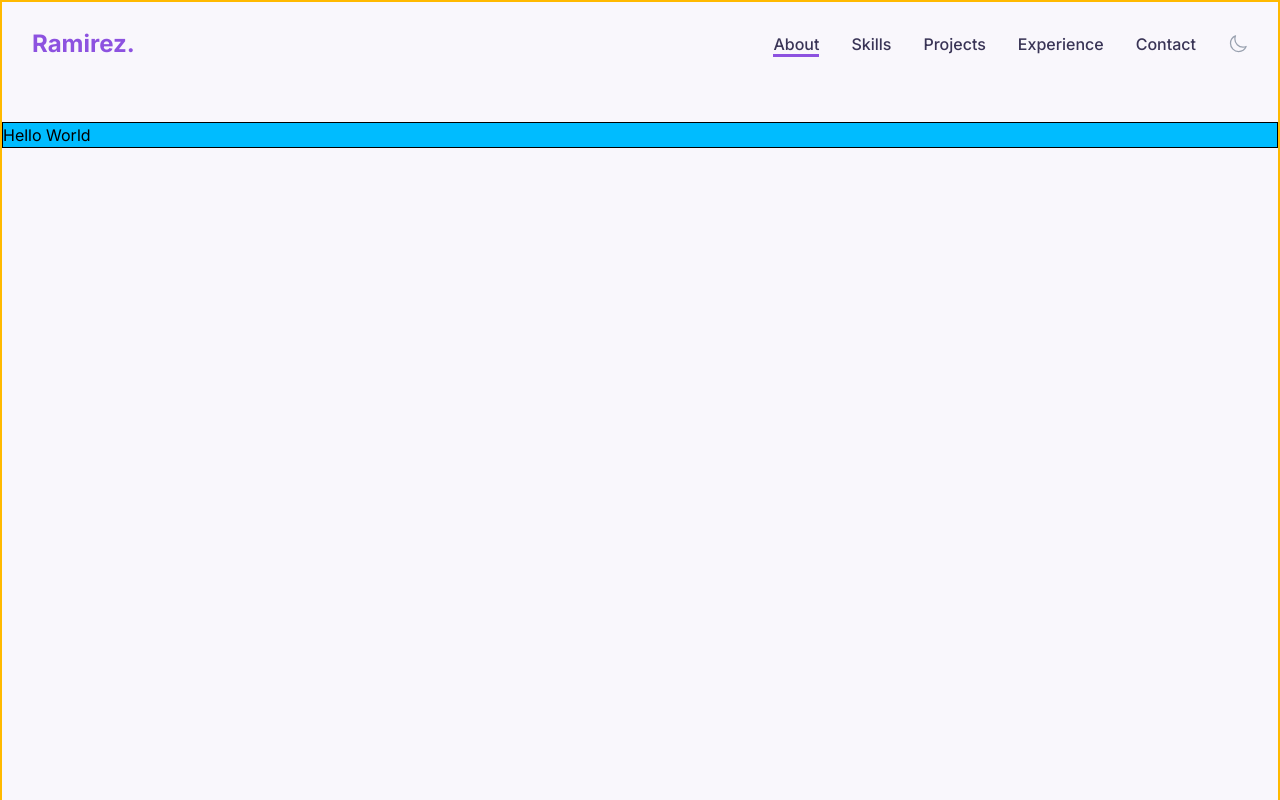
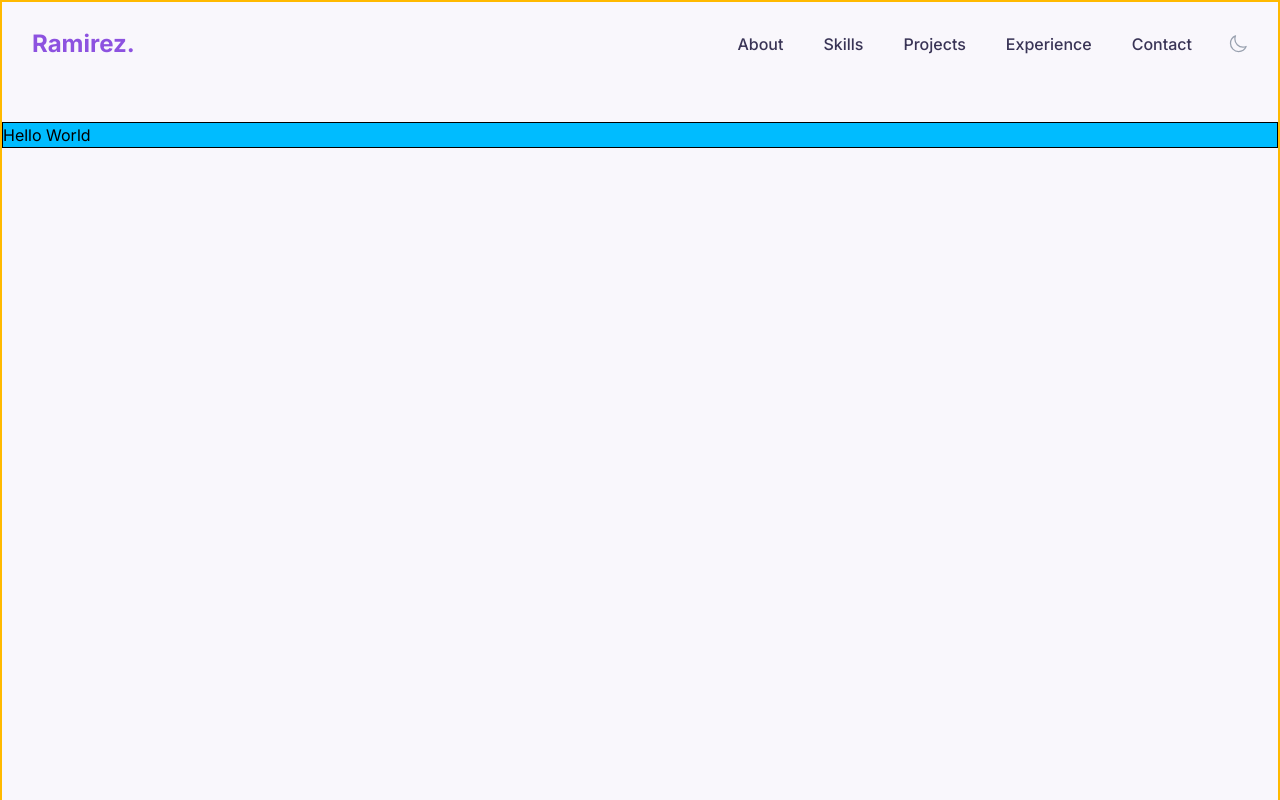
Before and after one commit to hectorlil48/my-portfolio, a React (Vite) app: page / in a window 1280 px wide. Shown: the top 800 px of the page. Built offline with nearby package versions, Linux system fonts and the light colour scheme.

Commit message:
Created a Skills component and linked it to my nav. Also made a hooks folder and added a function to detect skroll and aplly a active state to links.

```diff
--- a/src/App.jsx
+++ b/src/App.jsx
@@ -1,6 +1,7 @@
 import Navbar from "./components/Navbar";
 import Hero from "./components/Hero";
 import About from "./components/About";
+import Skills from "./components/Skills";
 
 const App = () => {
   return (
@@ -8,6 +9,7 @@ const App = () => {
       <Navbar />
       <Hero />
       <About />
+      <Skills />
     </div>
   );
 };
--- a/src/components/Navbar.jsx
+++ b/src/components/Navbar.jsx
@@ -1,10 +1,21 @@
 import { Bars3Icon, XMarkIcon } from "@heroicons/react/24/outline";
 import ToggleLightDark from "./ToggleLightDark";
+import useScrollSpy from "../hooks/useScrollSpy";
 import { useEffect, useState } from "react";
 
 const Navbar = () => {
   const [isOpen, setIsOpen] = useState(false);
   const [scrolled, setScrolled] = useState(false);
+
+  const sectionIds = [
+    "home",
+    "about",
+    "skills",
+    "projects",
+    "experience",
+    "contact",
+  ];
+  const activeId = useScrollSpy(sectionIds);
 
   const toggleMenu = () => setIsOpen(!isOpen);
 
@@ -86,7 +97,7 @@ const Navbar = () => {
             <li>
               <a
                 href="#about"
-                className="hover:text-primary border-primary border-b-3 transition-colors"
+                className={`text-heading before:bg-primary relative px-1 py-1 transition-colors duration-300 before:absolute before:bottom-0 before:left-0 before:h-[3px] before:w-0 before:transition-all before:duration-300 hover:before:w-full ${activeId === "about" ? "before:w-full" : ""} `}
               >
                 About
               </a>
@@ -94,7 +105,7 @@ const Navbar = () => {
             <li>
               <a
                 href="#skills"
-                className="hover:text-primary transition-colors"
+                className={`text-heading before:bg-primary relative px-1 py-1 transition-colors duration-300 before:absolute before:bottom-0 before:left-0 before:h-[3px] before:w-0 before:transition-all before:duration-300 hover:before:w-full ${activeId === "skills" ? "before:w-full" : ""} `}
               >
                 Skills
               </a>
@@ -102,7 +113,7 @@ const Navbar = () => {
             <li>
               <a
                 href="#projects"
-                className="hover:text-primary transition-colors"
+                className={`text-heading before:bg-primary relative px-1 py-1 transition-colors duration-300 before:absolute before:bottom-0 before:left-0 before:h-[3px] before:w-0 before:transition-all before:duration-300 hover:before:w-full ${activeId === "projects" ? "before:w-full" : ""} `}
               >
                 Projects
               </a>
@@ -110,7 +121,7 @@ const Navbar = () => {
             <li>
               <a
                 href="#experience"
-                className="hover:text-primary transition-colors"
+                className={`text-heading before:bg-primary relative px-1 py-1 transition-colors duration-300 before:absolute before:bottom-0 before:left-0 before:h-[3px] before:w-0 before:transition-all before:duration-300 hover:before:w-full ${activeId === "experience" ? "before:w-full" : ""} `}
               >
                 Experience
               </a>
@@ -118,7 +129,7 @@ const Navbar = () => {
             <li>
               <a
                 href="#contact"
-                className="hover:text-primary transition-colors"
+                className={`text-heading before:bg-primary relative px-1 py-1 transition-colors duration-300 before:absolute before:bottom-0 before:left-0 before:h-[3px] before:w-0 before:transition-all before:duration-300 hover:before:w-full ${activeId === "contact" ? "before:w-full" : ""} `}
               >
                 Contact
               </a>
--- /dev/null
+++ b/src/components/Skills.jsx
@@ -0,0 +1,11 @@
+const Skills = () => {
+  return (
+    <div id="skills" className="h-[1500px] border-3 border-red-600 pt-30">
+      <div className="mx-auto max-w-7xl border bg-green-400">
+        <h1>Skills</h1>
+      </div>
+    </div>
+  );
+};
+
+export default Skills;
--- /dev/null
+++ b/src/hooks/useScrollSpy.jsx
@@ -0,0 +1,32 @@
+import { useEffect, useState } from "react";
+
+const useScrollSpy = (sectionIds = [], offset = 80) => {
+  const [activeId, setActiveId] = useState("");
+
+  useEffect(() => {
+    const handleScroll = () => {
+      let currentId = "";
+
+      for (let i = 0; i < sectionIds.length; i++) {
+        const section = document.getElementById(sectionIds[i]);
+        if (section) {
+          const rect = section.getBoundingClientRect();
+          if (rect.top <= offset && rect.bottom > offset) {
+            currentId = sectionIds[i];
+            break;
+          }
+        }
+      }
+
+      setActiveId(currentId);
+    };
+
+    handleScroll(); // run once on mount
+    window.addEventListener("scroll", handleScroll, { passive: true });
+    return () => window.removeEventListener("scroll", handleScroll);
+  }, [sectionIds, offset]);
+
+  return activeId;
+};
+
+export default useScrollSpy;
```
